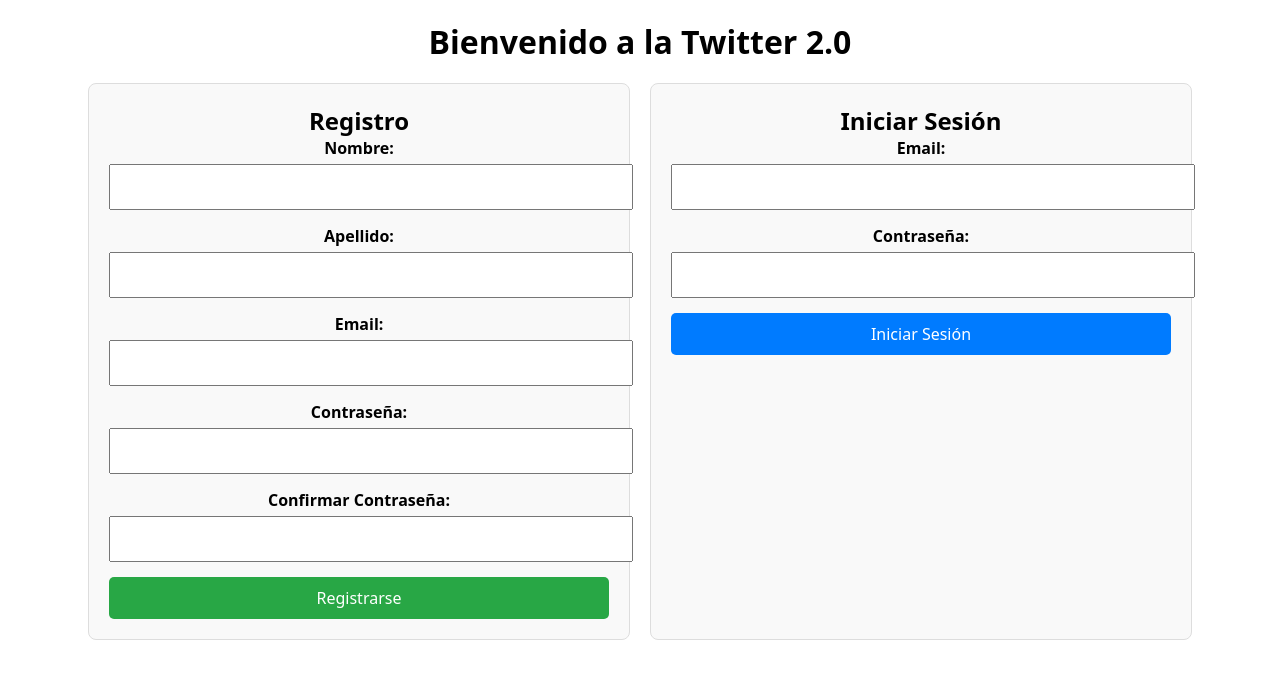
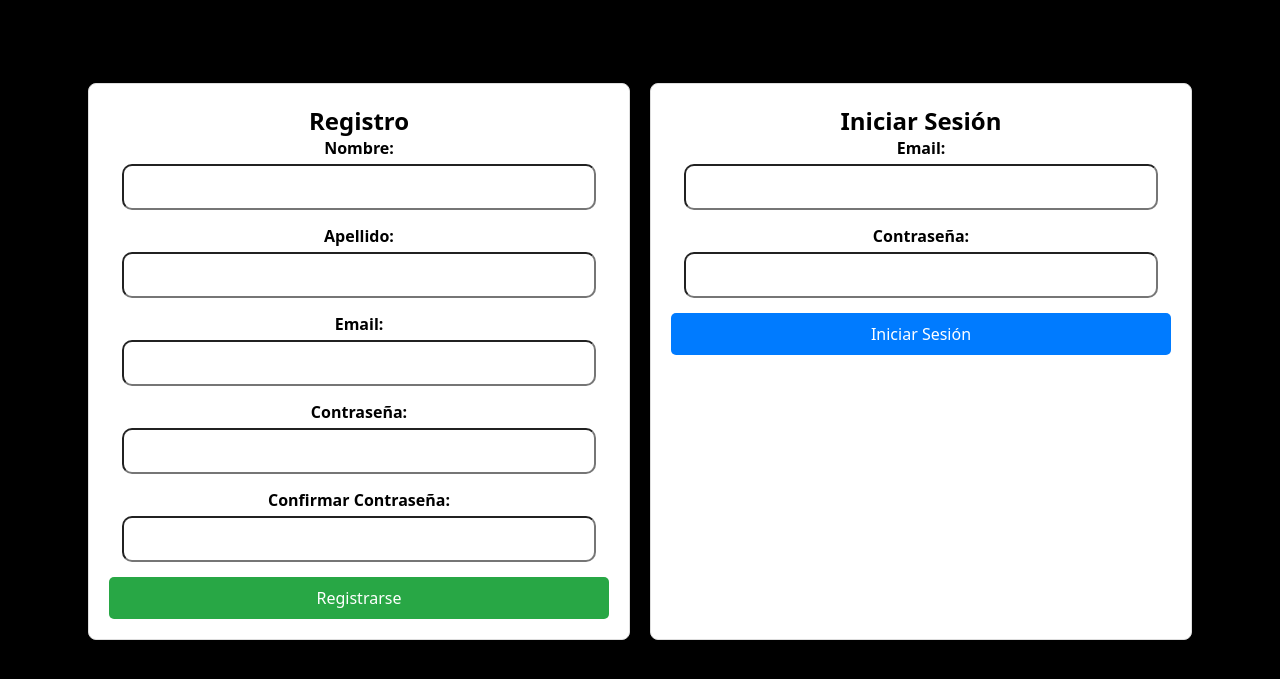
Before and after one commit to Yastin-Can/PRACTICA-FLASK, a Flask app: page / in a window 1280 px wide. Shown: the top 679 px of the page. Run offline with Flask 3, Linux system fonts and the light colour scheme.

Commit message:
cambios de estilos

```diff
--- a/static/css/estilos.css
+++ b/static/css/estilos.css
@@ -3,7 +3,9 @@
     padding: 0;
     font-family: system-ui, -apple-system, BlinkMacSystemFont, 'Segoe UI', Roboto, Oxygen, Ubuntu, Cantarell, 'Open Sans', 'Helvetica Neue', sans-serif;
 }
-
+body {
+    background-color: black;
+}
 .contenedor {
     max-width: 1200px;
     margin: 0 auto;
@@ -29,7 +31,7 @@
     padding: 20px;
     border: 1px solid #ddd;
     border-radius: 8px;
-    background-color: #f9f9f9;
+    background-color: #ffffff;
 }
 
 .lista-errores {
@@ -49,7 +51,8 @@
 }
 
 .entrada {
-    width: 100%;
+    width: 90%;
+    border-radius: 10px;
     padding: 10px;
     font-size: 1em;
 }
--- a/static/css/styles.css
+++ b/static/css/styles.css
@@ -6,7 +6,7 @@
 
 body {
     font-family: Arial, sans-serif;
-    background-color: #f4f4f4;
+    background-color: #000000;
     margin: 0;
     padding: 20px;
     color: #333;
--- a/static/css/verPerfil.css
+++ b/static/css/verPerfil.css
@@ -6,7 +6,7 @@
 
 body {
     font-family: Arial, sans-serif;
-    background-color: #f4f4f4;
+    background-color: #000000;
     margin: 0;
     padding: 20px;
     color: #333;
```
